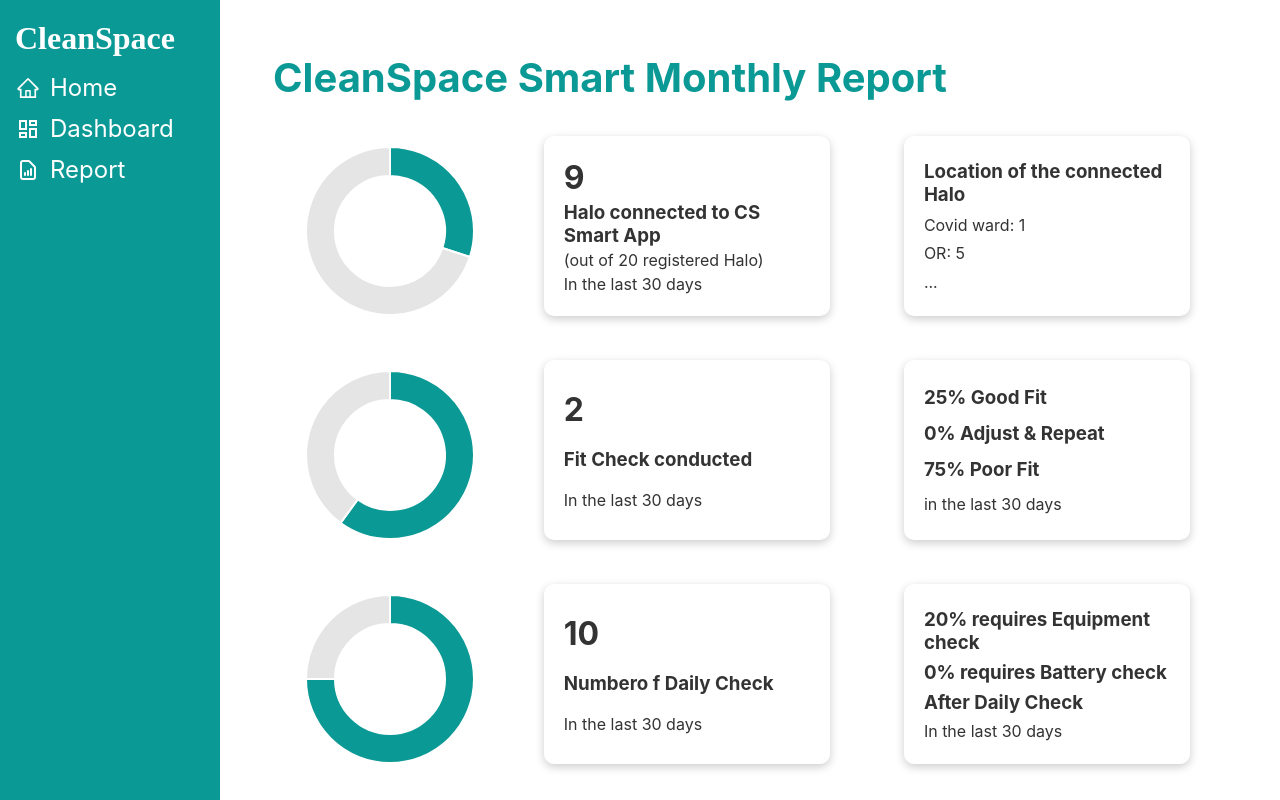
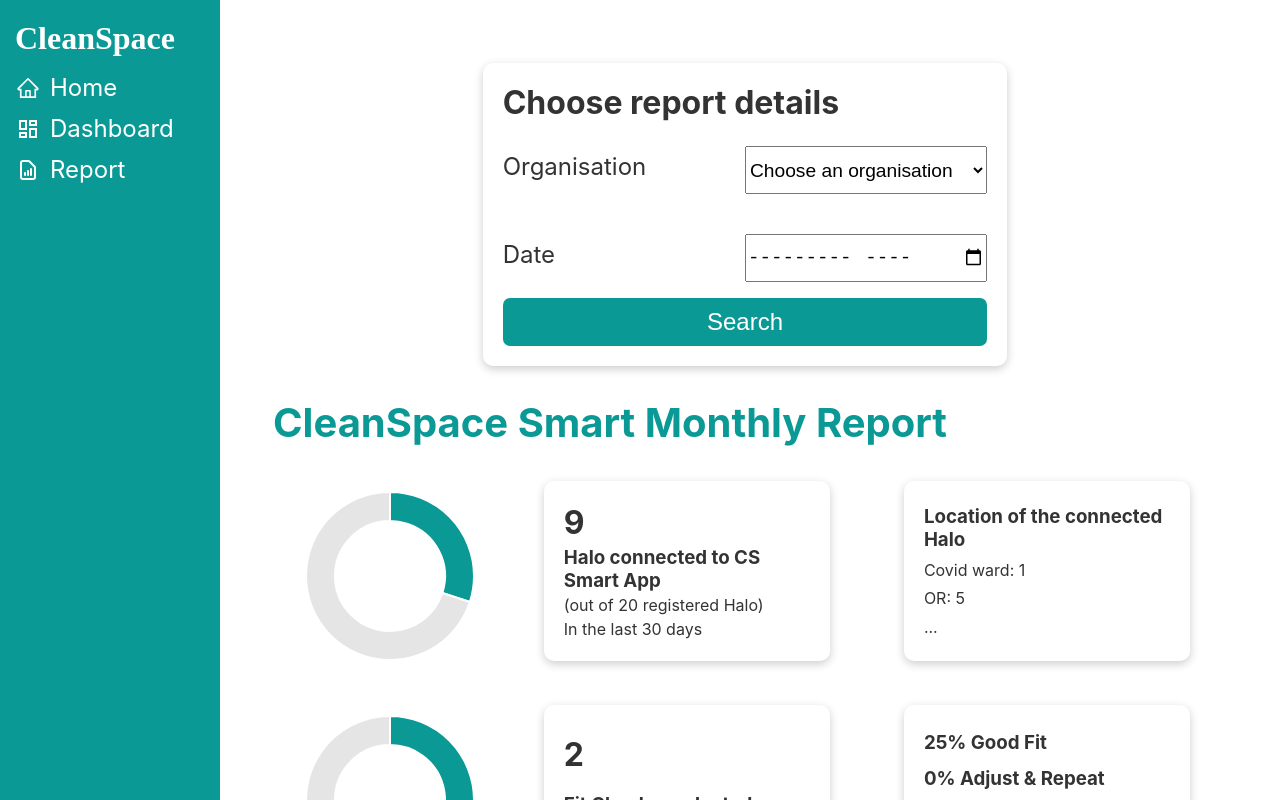
Before and after one commit to gianstk/cs-report-react, a React (Create React App) app: page /report in a window 1280 px wide. Shown: the top 800 px of the page. Built offline with nearby package versions, Linux system fonts and the light colour scheme; sample sign-in values are in the browser's storage; a web font is replaced by a local one.

Commit message:
add search bar for organisation selection

```diff
--- a/src/App.js
+++ b/src/App.js
@@ -1,4 +1,4 @@
-import { useReducer, createContext, useState } from 'react';
+import { useReducer, createContext } from 'react';
 import { BrowserRouter as Router } from 'react-router-dom';
 
 import './App.css';
@@ -13,9 +13,6 @@
 
 function App() {
   const [stateUser, dispatchUser] = useReducer(reducer, initState);
-  const [isSidebar, setSidebar] = useState(false);
-
-
 
   if (!stateUser) {
     return (
--- a/src/Utilities.css
+++ b/src/Utilities.css
@@ -14,3 +14,7 @@
 .primary-bg-color {
   background-color: #0a9995;
 }
+
+.primary-txt-color {
+  color: #0a9995;
+}
--- /dev/null
+++ b/src/components/ReportSearch/ReportSearch.css
@@ -0,0 +1,71 @@
+.reportParentContainer {
+  display: flex;
+  justify-content: center;
+}
+
+.ReportSearch.card {
+  display: inline-block;
+  margin-bottom: 2rem;
+  margin-left: 0;
+  width: 55%;
+}
+
+.itemGroup{
+  justify-content: space-between;
+  display: flex;
+  flex-direction: column;
+  align-items: flex-start;
+}
+
+.report-child {
+  height: 3rem;
+  font-size: 1.2rem;
+  width: 50%;
+  margin: 1.5rem 0rem 1rem 0rem;
+}
+
+.childGroup {
+  align-items: center;
+  justify-content: space-between;
+  width: 100%;
+}
+
+.childGroup p {
+  font-size: 1.5rem;
+}
+
+.orgIcon {
+  width: 2.5rem;
+  height: 2.5rem;
+}
+
+.orgGroup select {
+  font-size: 1.5rem;
+}
+
+.report-search-button {
+  height: 3rem;
+  /* width: 150px; */
+  width: 100%;
+  text-align: center;
+  border: none;
+  color: #fff;
+  font-size: 1.5rem;
+  border-radius: 7px;
+}
+
+.report-search-button:hover {
+  transition-duration: 200ms;
+  background-color: #1CB7B3;
+}
+
+.report-search-button:active {
+  background-color: #0a9995;
+}
+
+
+@media print {
+  .ReportSearch.card {
+    display: none;
+  }
+}
--- /dev/null
+++ b/src/components/ReportSearch/ReportSearch.js
@@ -0,0 +1,50 @@
+import { useState } from 'react';
+import { FaRegHospital } from 'react-icons/fa';
+
+import './ReportSearch.css';
+
+const ReportSearch = () => {
+  const [org, setOrg] = useState("");
+  const [month, setMonth] = useState("");
+
+  const getReport = () => {
+    if (!org || !month) {
+      alert("Please choose organisation and date");
+      return;
+    }
+
+  }
+  return(
+    <div className="reportParentContainer">
+      <div className="ReportSearch card">
+        <h1 className="">Choose report details</h1>
+        <div className="flex itemGroup">
+          <div className="flex childGroup">
+            <p>Organisation</p>
+            <select className="report-child" name="orgs" id="org-select" onChange={(e) => {setOrg(e.target.value)}}>
+              <option value="">Choose an organisation</option>
+              <option value="SKH">SKH</option>
+              <option value="SSTH">SSTH</option>
+            </select>
+          </div>
+
+          <div class="flex childGroup">
+            <p>Date</p>
+            <input className="report-child" type="month" name="" id="" onChange={(e) => {setMonth(e.target.value)}} />
+          </div>
+
+
+        </div>
+        <button className="childGroup report-search-button primary-bg-color" onClick={getReport}>Search</button>
+
+
+      </div>
+    </div>
+
+
+
+
+  );
+}
+
+export default ReportSearch;
--- a/src/components/Routing/Routing.js
+++ b/src/components/Routing/Routing.js
@@ -11,7 +11,7 @@
 const Routing = () => {
   const history = useHistory();
   const userContext = useContext(UserContext);
-  const {stateUser, dispatchUser} = userContext;
+  const dispatchUser = userContext.dispatchUser;
 
   useEffect(() => {
     const userKey = localStorage.getItem("userKey");
@@ -21,7 +21,6 @@
     }
     history.push('/signin');
   }, []);
-
 
   return (
     <div>
@@ -36,7 +35,6 @@
           <Report/>
         </Route>
 
-
         {/* Heom page */}
         <Route path="/">
           <Home/>
--- a/src/components/SideNav/SideNav.js
+++ b/src/components/SideNav/SideNav.js
@@ -11,6 +11,7 @@
       <a href="/"><div className="flex"><AiOutlineHome className="navIcon"/> Home</div></a>
       <a href="#"><div className="flex"><RiDashboardLine className="navIcon"/> Dashboard</div></a>
       <a href="/report"><div className="flex"><HiOutlineDocumentReport className="navIcon"/> Report</div></a>
+      <a href="#"></a>
     </div>
   );
 }
--- a/src/pages/Report/Report.js
+++ b/src/pages/Report/Report.js
@@ -1,28 +1,34 @@
-import React from 'react';
+import React, { useState } from 'react';
 import './Report.css';
-import reportData from './ReportData';
+import staticReportData from './ReportData';
 
+import ReportSearch from './../../components/ReportSearch/ReportSearch';
 import PieForm from './../../components/PieForm/PieForm';
 import Table from './../../components/Table/Table';
 
 const Report = () => {
-  console.log(reportData.title);
+  const [reportData, setReportData] = useState({});
+
 
   return (
     <div className="Report">
-      <h1 className="reportTitle">{reportData.title}</h1>
-      <PieForm details={reportData.diagramDetail1}/>
-      <PieForm details={reportData.diagramDetail2}/>
-      <PieForm details={reportData.diagramDetail3}/>
+      <ReportSearch/>
+      <div>
+        <h1 className="reportTitle">{staticReportData.title}</h1>
+        <PieForm details={staticReportData.diagramDetail1}/>
+        <PieForm details={staticReportData.diagramDetail2}/>
+        <PieForm details={staticReportData.diagramDetail3}/>
 
-      <div className="pagebreak"> </div>
-      <Table title={reportData.title1} data={reportData.data1}/>
+        <div className="pagebreak"> </div>
+        <Table title={staticReportData.title1} data={staticReportData.data1}/>
 
-      <div className="pagebreak"> </div>
-      <Table title={reportData.title2} data={reportData.data2}/>
+        <div className="pagebreak"> </div>
+        <Table title={staticReportData.title2} data={staticReportData.data2}/>
 
-      <div className="pagebreak"> </div>
-      <Table title={reportData.title3} data={reportData.data3}/>
+        <div className="pagebreak"> </div>
+        <Table title={staticReportData.title3} data={staticReportData.data3}/>
+      </div>
+
     </div>
   );
 }
--- a/src/reducers/userReducer.js
+++ b/src/reducers/userReducer.js
@@ -3,7 +3,6 @@
 export const reducer = (state, action) => {
 
   if (action.type === "USER") {
-    console.log("ACTION", action, state);
     return action.payload
   }
   return state;
```
